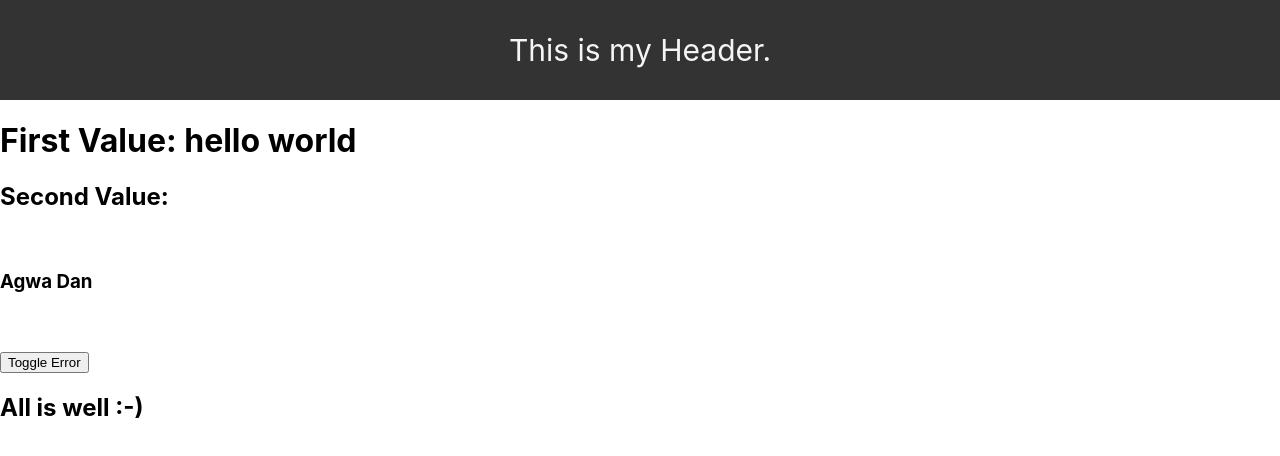
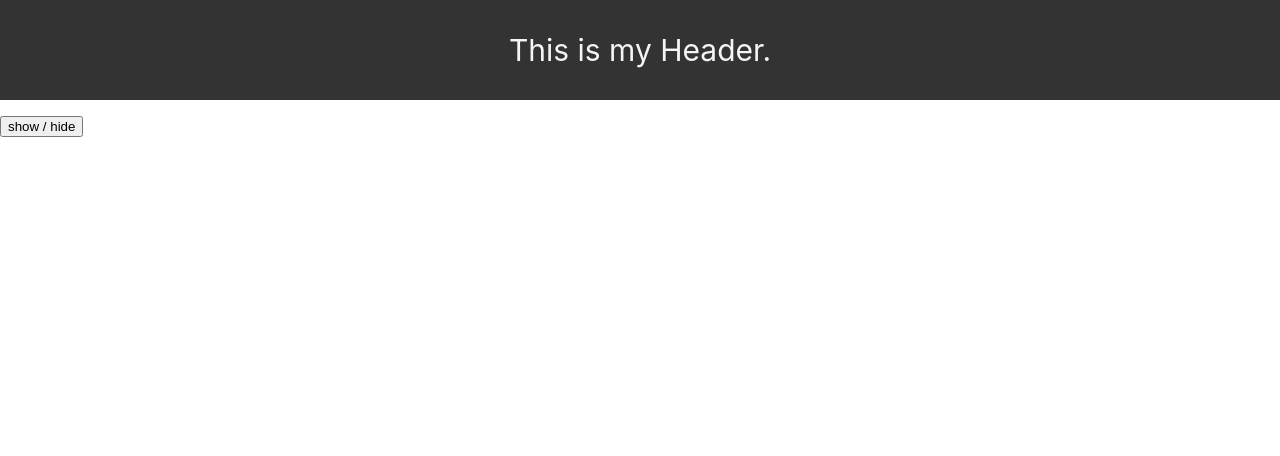
Before and after one commit to agwadan/React-Exercise, a React (Create React App) app: page / in a window 1280 px wide. Shown: the top 456 px of the page. Built offline with nearby package versions, Linux system fonts and the light colour scheme; the HTML template or start-up script is replaced by a standard one.

Commit message:
Revision 06:12:00 - Cover conditional rendering with cleanup functions in useEffect.

```diff
--- a/src/App.js
+++ b/src/App.js
@@ -4,7 +4,7 @@ import React from 'react';
 import './index.css';
 import './App.css';
 import Header from './components/Header.jsx';
-import ShortCircuit from './components/3-conditionalRendering/ShortCircuit';
+import ShowHide from './components/3-conditionalRendering/ShowHide';
 
 //import styles from './App.module.css'; //----------------------------------------------------- Styling for the app.
 class App extends React.Component {
@@ -14,7 +14,7 @@ class App extends React.Component {
     return (
       <div className='container'>
         <Header />
-        <ShortCircuit/>
+        <ShowHide />
       </div>
 
     );
--- /dev/null
+++ b/src/components/3-conditionalRendering/ShowHide.jsx
@@ -0,0 +1,40 @@
+import React, { useEffect, useState } from 'react'
+
+export default function ShowHide() {
+
+  const [show, setShow] = useState(false);
+
+  return (
+    <div>
+
+      {show && <Item />}
+
+      <button onClick={() => setShow(!show)}>
+        show / hide
+      </button>
+    </div>
+  )
+}
+
+const Item = () => {
+  const [size, setSize] = useState(window.innerWidth);
+
+  const checkSize = () => {
+    setSize(window.innerWidth);
+  }
+
+  useEffect(() => {
+    window.addEventListener('resize', checkSize);
+
+    return () => {
+      window.removeEventListener('resize', checkSize);
+    }
+  }, []);
+
+  return (
+    <div style={{ marginTop: '2rem' }}>
+      <h1>Window</h1>
+      <h2>Size: {size} Px</h2>
+    </div>
+  )
+}
```
